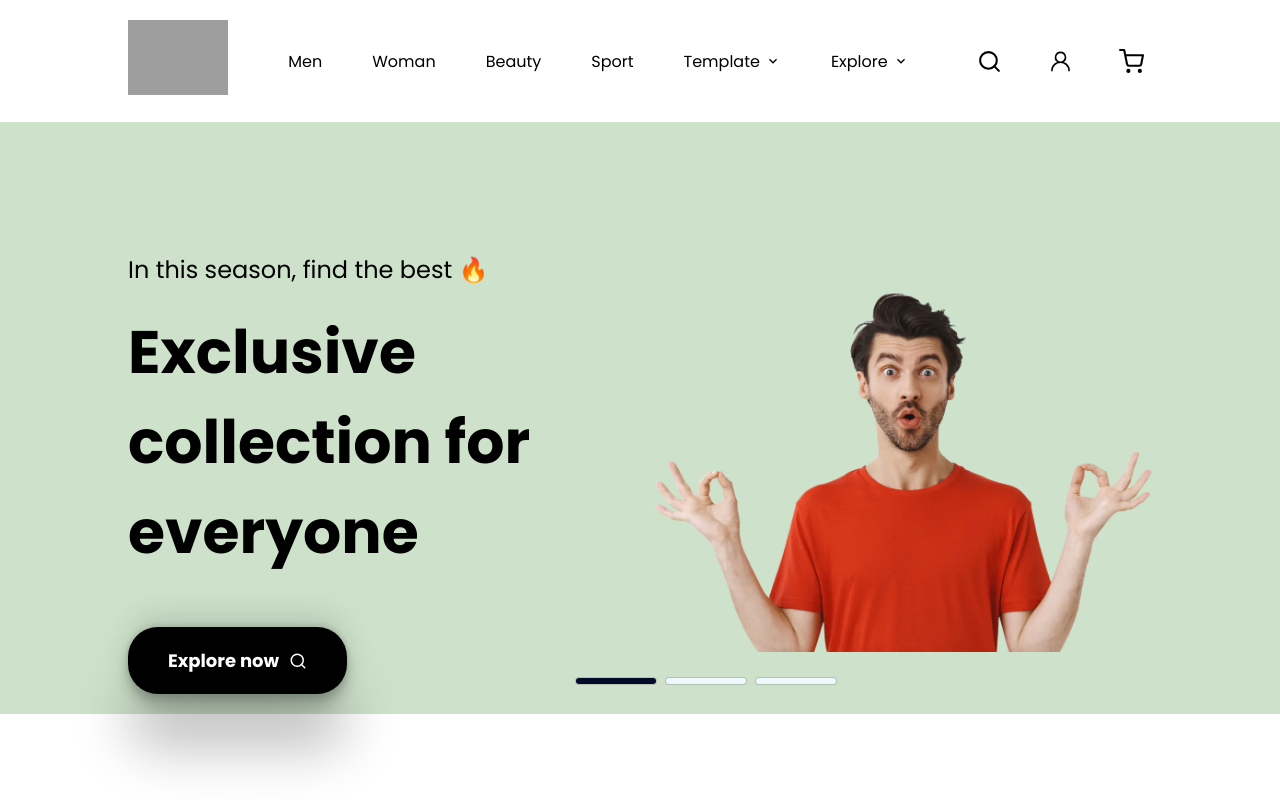
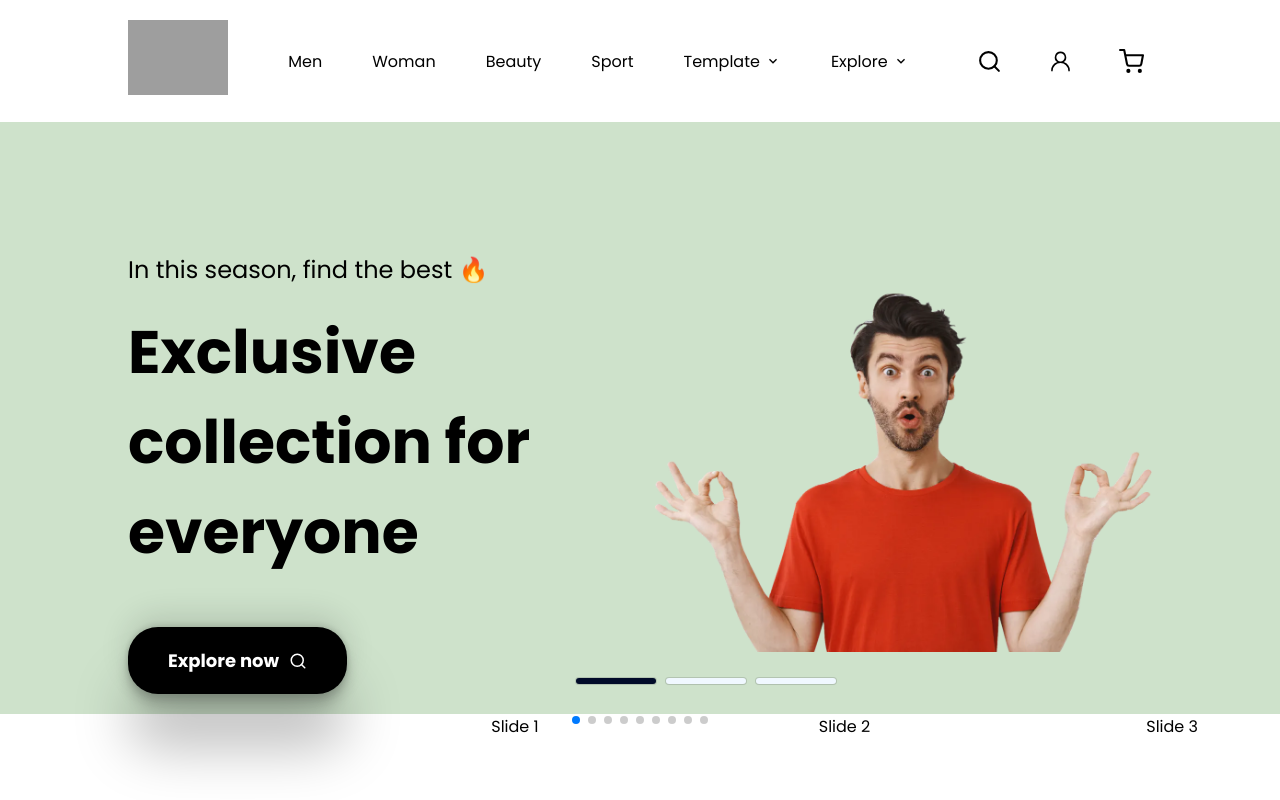
Before and after one commit to th-1982/e-commerce-react-website1, a React (Create React App) app in the folder e-commerce/: page / in a window 1280 px wide. Built offline with nearby package versions, Linux system fonts and the light colour scheme; grey boxes are pictures that could not be loaded.

Commit message:
Add Swiper component with pagination

```diff
--- a/e-commerce/package.json
+++ b/e-commerce/package.json
@@ -15,6 +15,7 @@
     "react-scripts": "5.0.1",
     "redux": "^5.0.1",
     "styled-components": "^6.1.11",
+    "swiper": "^11.1.3",
     "web-vitals": "^2.1.4"
   },
   "scripts": {
--- a/e-commerce/src/Components/HomeComponents/SectionOne.jsx
+++ b/e-commerce/src/Components/HomeComponents/SectionOne.jsx
@@ -7,6 +7,13 @@
 
 import AOS from 'aos';
 import 'aos/dist/aos.css';
+
+import { Swiper, SwiperSlide } from 'swiper/react';
+import 'swiper/css';
+import 'swiper/css/pagination';
+import { Pagination } from 'swiper/modules';
+
+
 
 const SectionOne = () => {
 
@@ -41,7 +48,7 @@
 
   return (
 
-
+    <div>
       <div className='generalHomeSection'>
 
     {showSectionOne === true &&
@@ -92,6 +99,31 @@
       <button className={showSectionThree === true && 'activeBtn'} onClick={handleChangeThree}></button>
     </div>
     </div>
+
+    <div className='homeSectionTwo'>
+    <Swiper
+        slidesPerView={4}
+        spaceBetween={30}
+        centeredSlides={true}
+        pagination={{
+          clickable: true,
+        }}
+        modules={[Pagination]}
+        className="mySwiper"
+      >
+        <SwiperSlide>Slide 1</SwiperSlide>
+        <SwiperSlide>Slide 2</SwiperSlide>
+        <SwiperSlide>Slide 3</SwiperSlide>
+        <SwiperSlide>Slide 4</SwiperSlide>
+        <SwiperSlide>Slide 5</SwiperSlide>
+        <SwiperSlide>Slide 6</SwiperSlide>
+        <SwiperSlide>Slide 7</SwiperSlide>
+        <SwiperSlide>Slide 8</SwiperSlide>
+        <SwiperSlide>Slide 9</SwiperSlide>
+      </Swiper>
+
+    </div>
+    </div>
   )
 }
 
```
Also changed, not shown: 1 other file (tests, documents, lock files or other folders).
